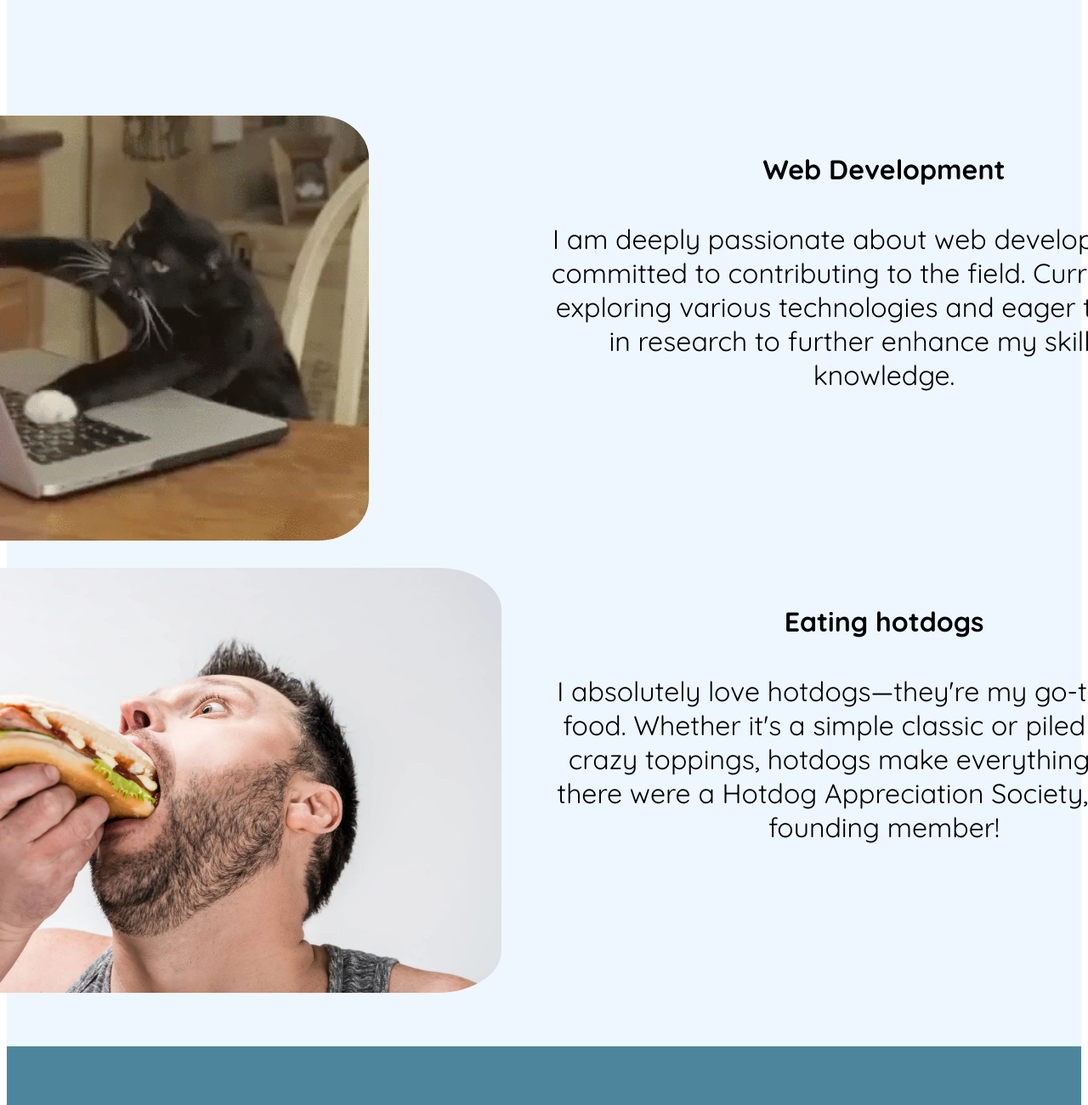
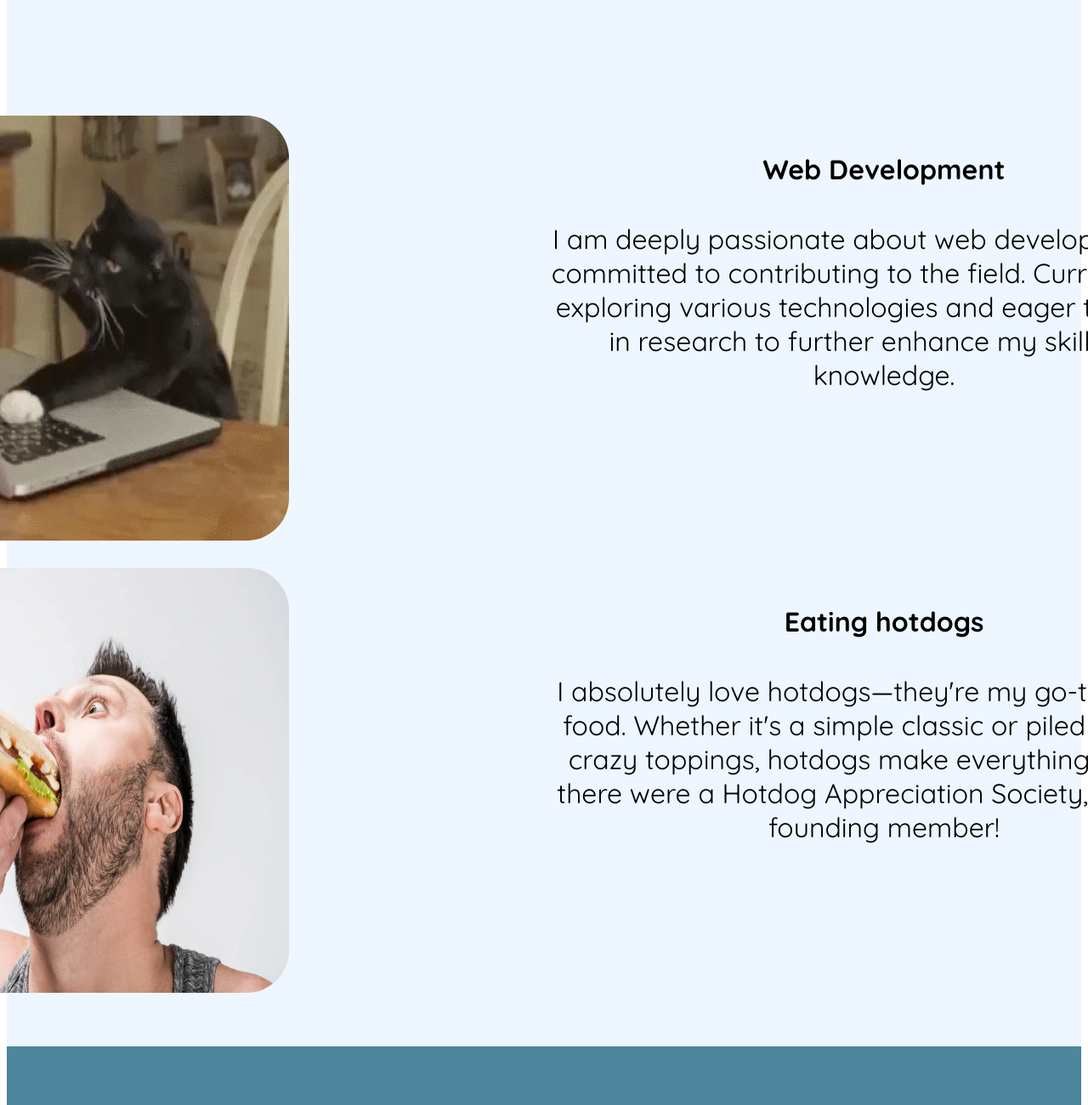
Before and after one commit to gautam-aggarwal/personal-site, a plain HTML site: page index.html in a window 1280 px wide. Shown: the part 3260-4560 px from the top of the page at 85% size. Drawn offline with Linux system fonts and the light colour scheme; a web font is replaced by a local one.

Commit message:
Update index.html

```diff
--- a/index.html
+++ b/index.html
@@ -30,13 +30,13 @@
 
            <div class="container">
             <div class="webimage">
-                <img src="./images/cat on laptop.gif" height="500px" alt="gif of a cat on laptop" style="border-radius: 10%;">
+                <img src="./images/cat on laptop.gif" class="webimage" alt="gif of a cat on laptop" style="border-radius: 10%;">
             </div>
             <div class="web">
                 <h4>Web Development</h4><p>I am deeply passionate about web development and committed to contributing to the field. Currently, I am exploring various technologies and eager to engage in research to further enhance my skills and knowledge.</p>
             </div>
             <div class="hotdogimage">
-                <img src="./images/hotdog.webp" height="500px"  alt="image of a man eating a hotdog" style="border-radius: 10%;">
+                <img src="./images/hotdog.webp" class="hotdogimage" alt="image of a man eating a hotdog" style="border-radius: 10%;">
             </div>
             <div class="hotdog">
                 <h4>Eating hotdogs</h4><p>I absolutely love hotdogs—they're my go-to comfort food. Whether it's a simple classic or piled high with crazy toppings, hotdogs make everything better. If there were a Hotdog Appreciation Society, I'd be the founding member!</p>
```
